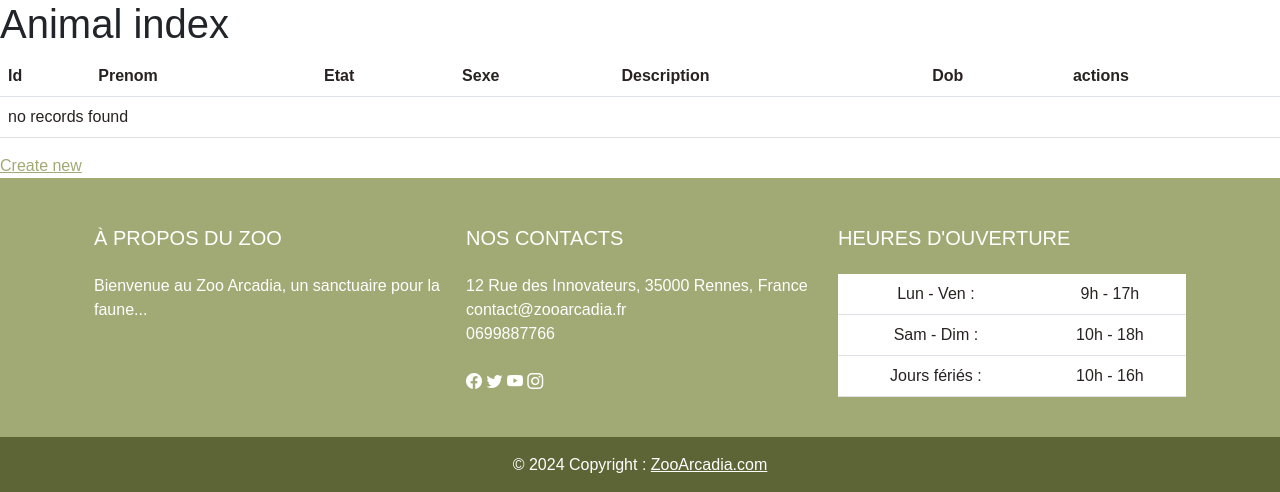
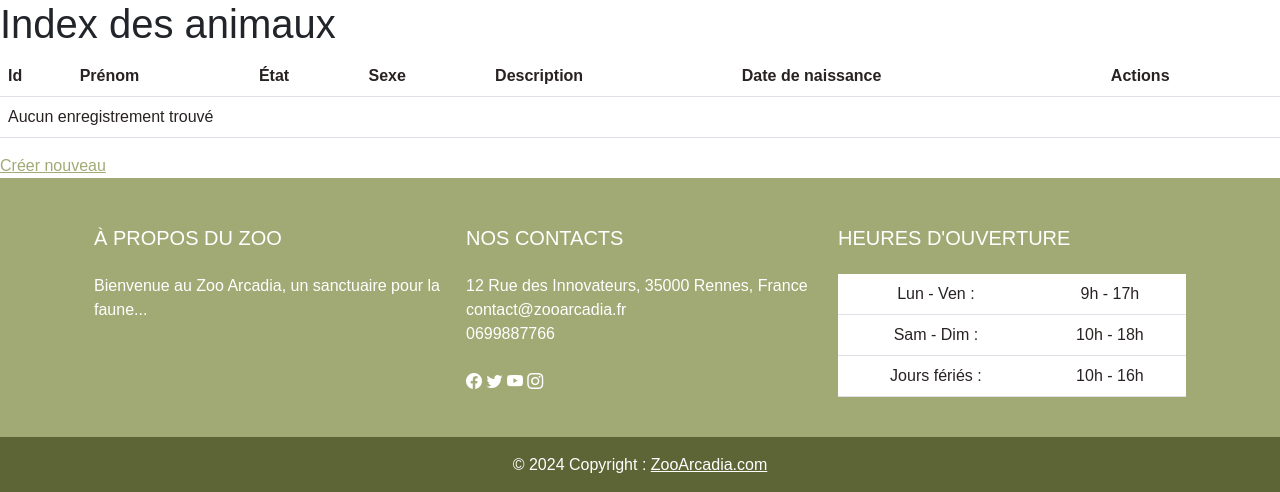
Before and after one commit to Baylox/zooArcadia, a Symfony app: template templates/animal/index.html.twig in a window 1280 px wide. Shown: the part 58-550 px from the top of the page. Run offline with Twig, Linux system fonts and the light colour scheme; the template is opened without the code that fills it, so the values that code supplies are empty; style sheets or scripts are compiled from the project's sources; some libraries are stand-ins or nearby versions.

Commit message:
Refactor: Maj en Français du CRUD

```diff
--- a/src/Controller/AnimalController.php
+++ b/src/Controller/AnimalController.php
@@ -11,7 +11,7 @@ use Symfony\Component\HttpFoundation\Request;
 use Symfony\Component\HttpFoundation\Response;
 use Symfony\Component\Routing\Attribute\Route;
 
-#[Route('/animal')]
+#[Route('/dash/animal')]
 final class AnimalController extends AbstractController
 {
     #[Route(name: 'app_animal_index', methods: ['GET'])]
--- a/templates/animal/_delete_form.html.twig
+++ b/templates/animal/_delete_form.html.twig
@@ -1,4 +1,4 @@
-<form method="post" action="{{ path('app_animal_delete', {'id': animal.id}) }}" onsubmit="return confirm('Are you sure you want to delete this item?');">
+<form method="post" action="{{ path('app_animal_delete', {'id': animal.id}) }}" onsubmit="return confirm('Êtes-vous sûr de vouloir supprimer cet élément ?');">
     <input type="hidden" name="_token" value="{{ csrf_token('delete' ~ animal.id) }}">
-    <button class="btn">Delete</button>
+    <button class="btn btn-dark">Supprimer</button>
 </form>
--- a/templates/animal/_form.html.twig
+++ b/templates/animal/_form.html.twig
@@ -1,4 +1,4 @@
 {{ form_start(form) }}
     {{ form_widget(form) }}
-    <button class="btn">{{ button_label|default('Save') }}</button>
+    <button class="btn btn-primary">{{ button_label|default('Enregistrer') }}</button>
 {{ form_end(form) }}
--- a/templates/animal/index.html.twig
+++ b/templates/animal/index.html.twig
@@ -1,20 +1,20 @@
 {% extends 'base.html.twig' %}
 
-{% block title %}Animal index{% endblock %}
+{% block title %}Index des animaux{% endblock %}
 
 {% block body %}
-    <h1>Animal index</h1>
+    <h1>Index des animaux</h1>
 
     <table class="table">
         <thead>
             <tr>
                 <th>Id</th>
-                <th>Prenom</th>
-                <th>Etat</th>
+                <th>Prénom</th>
+                <th>État</th>
                 <th>Sexe</th>
                 <th>Description</th>
-                <th>Dob</th>
-                <th>actions</th>
+                <th>Date de naissance</th>
+                <th>Actions</th>
             </tr>
         </thead>
         <tbody>
@@ -27,17 +27,17 @@
                 <td>{{ animal.description }}</td>
                 <td>{{ animal.dob ? animal.dob|date('Y-m-d') : '' }}</td>
                 <td>
-                    <a href="{{ path('app_animal_show', {'id': animal.id}) }}">show</a>
-                    <a href="{{ path('app_animal_edit', {'id': animal.id}) }}">edit</a>
+                    <a href="{{ path('app_animal_show', {'id': animal.id}) }}">Voir</a>
+                    <a href="{{ path('app_animal_edit', {'id': animal.id}) }}">Modifier</a>
                 </td>
             </tr>
         {% else %}
             <tr>
-                <td colspan="7">no records found</td>
+                <td colspan="7">Aucun enregistrement trouvé</td>
             </tr>
         {% endfor %}
         </tbody>
     </table>
 
-    <a href="{{ path('app_animal_new') }}">Create new</a>
+    <a href="{{ path('app_animal_new') }}">Créer nouveau</a>
 {% endblock %}
--- a/templates/animal/new.html.twig
+++ b/templates/animal/new.html.twig
@@ -1,11 +1,11 @@
 {% extends 'base.html.twig' %}
 
-{% block title %}New Animal{% endblock %}
+{% block title %}Nouvel Animal{% endblock %}
 
 {% block body %}
-    <h1>Create new Animal</h1>
+    <h1>Créer un nouvel Animal</h1>
 
     {{ include('animal/_form.html.twig') }}
 
-    <a href="{{ path('app_animal_index') }}">back to list</a>
+    <a href="{{ path('app_animal_index') }}">Retour à la liste</a>
 {% endblock %}
--- a/templates/dash_utilisateur/_delete_form.html.twig
+++ b/templates/dash_utilisateur/_delete_form.html.twig
@@ -1,4 +1,4 @@
 <form method="post" action="{{ path('app_dash_utilisateur_delete', {'id': utilisateur.id}) }}" onsubmit="return confirm('Are you sure you want to delete this item?');">
     <input type="hidden" name="_token" value="{{ csrf_token('delete' ~ utilisateur.id) }}">
-    <button class="btn btn-primary">Suppression</button>
+    <button class="btn btn-dark">Suppression</button>
 </form>
```
Also changed, not shown: templates/animal/edit.html.twig (+4 -4 lines), templates/animal/show.html.twig (+4 -5 lines).
